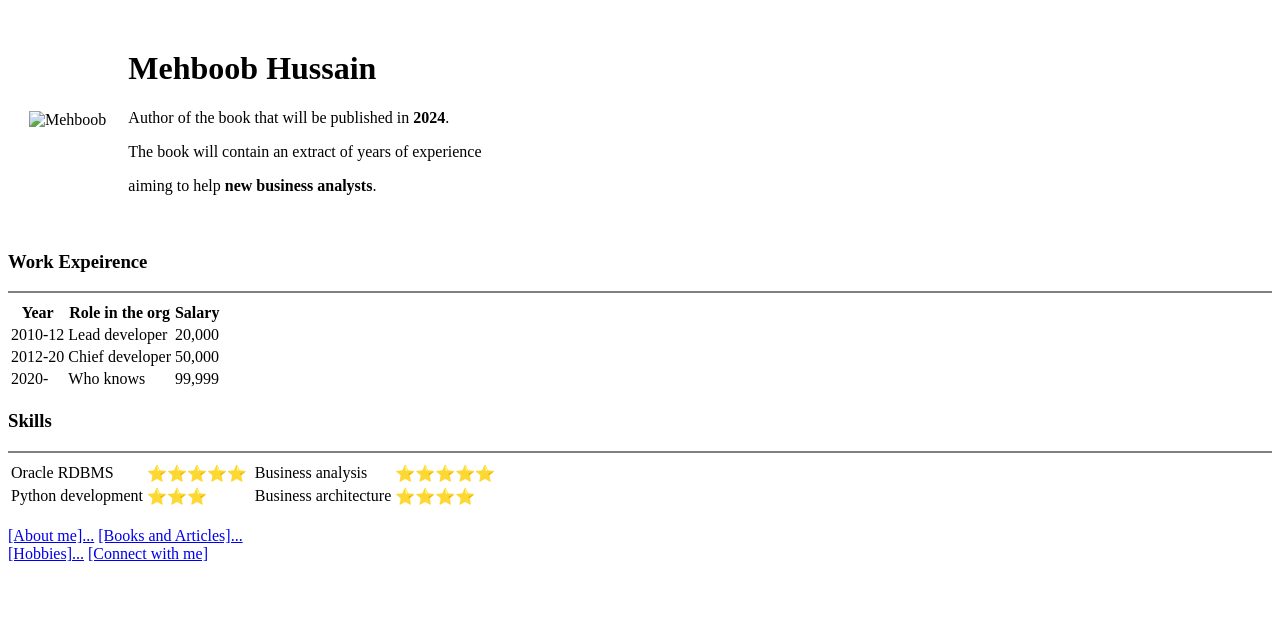
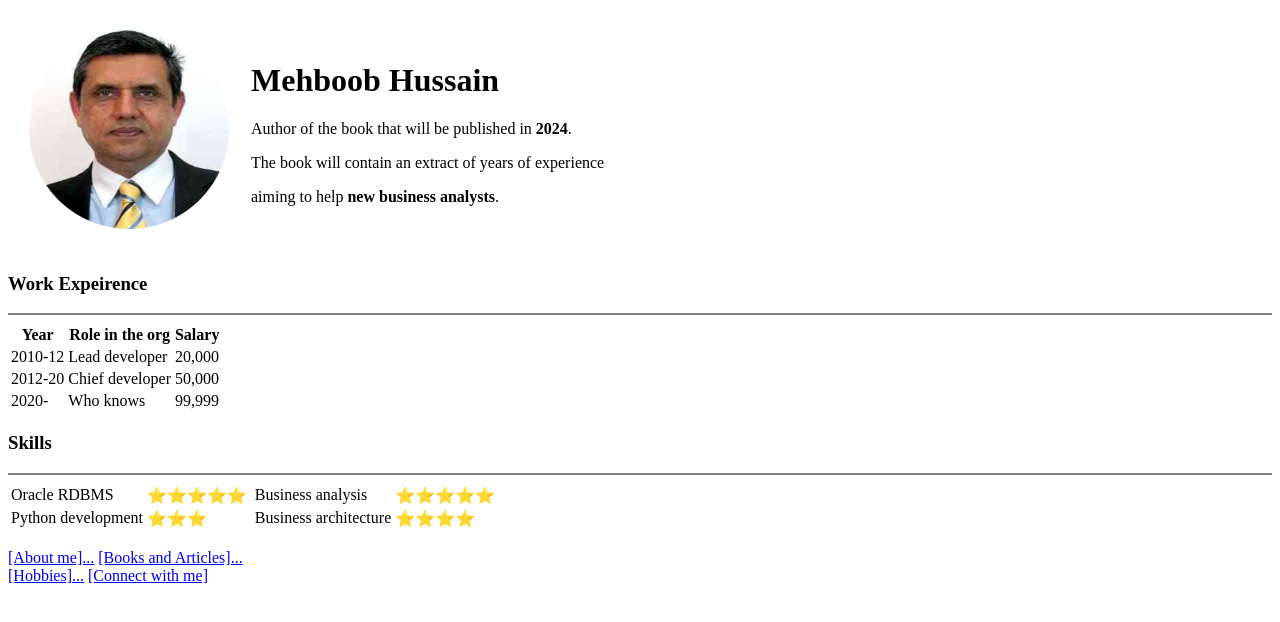
Before and after one commit to mehboobhussain/cv, a plain HTML site: page index.html in a window 1280 px wide. Drawn offline with Linux system fonts and the light colour scheme.

Commit message:
Add files via upload

```diff
--- a/index.html
+++ b/index.html
@@ -9,7 +9,7 @@
 
 <table cellspacing="20">
 	<tr>
-	<td> <img src="/Users/mehboob/Library/CloudStorage/GoogleDrive-hussain.mehboob@gmail.com/My Drive/FamilyDocs/Mehboob/mehboob-photo-circle.png" alt="Mehboob" width="200" height="200">
+	<td> <img src="mehboob-photo-circle.png" alt="Mehboob" width="200" height="200">
 	</td>
 	<td>
 		<h1>Mehboob Hussain</h1>
```
Also changed, not shown: mehboob-photo-circle.png (added).
